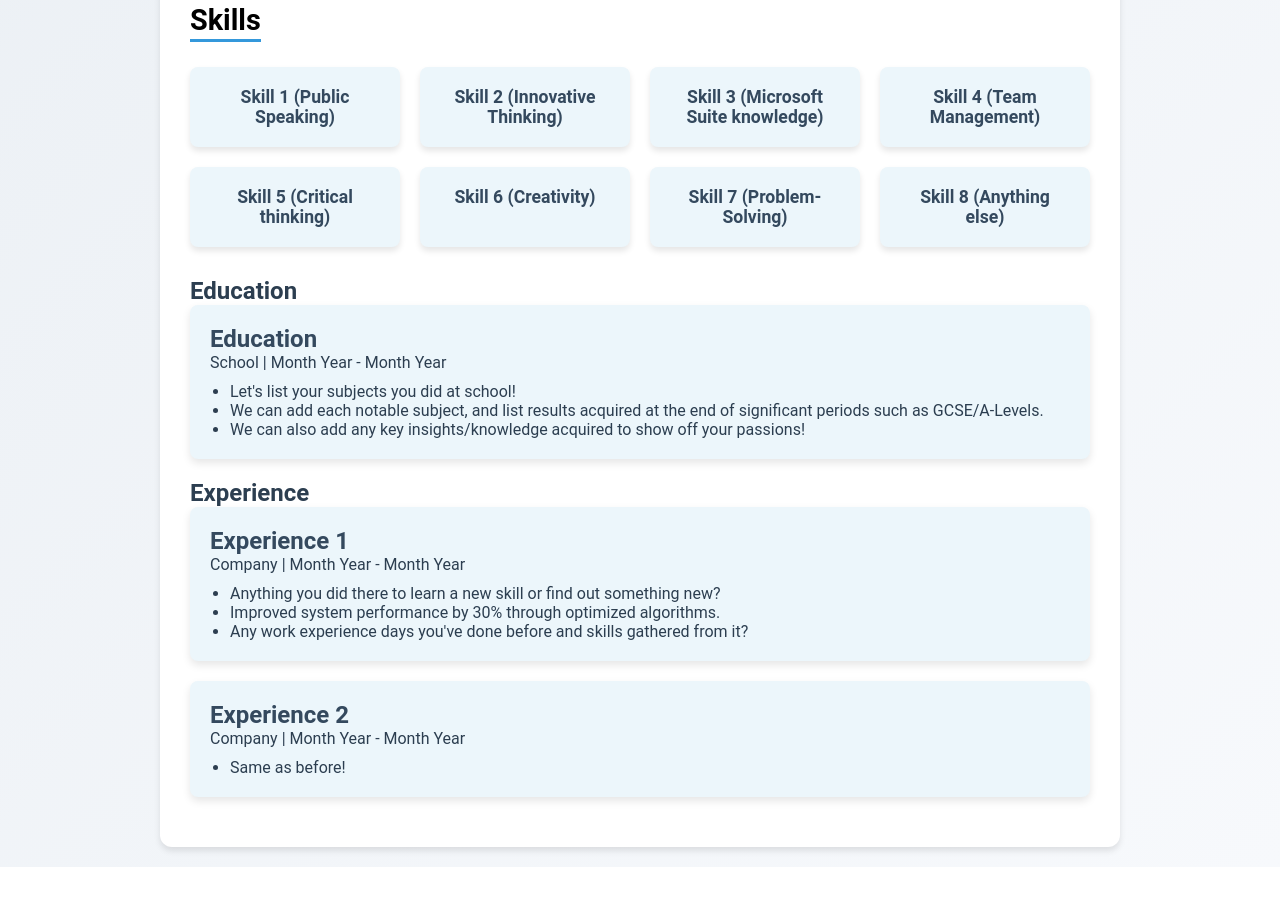
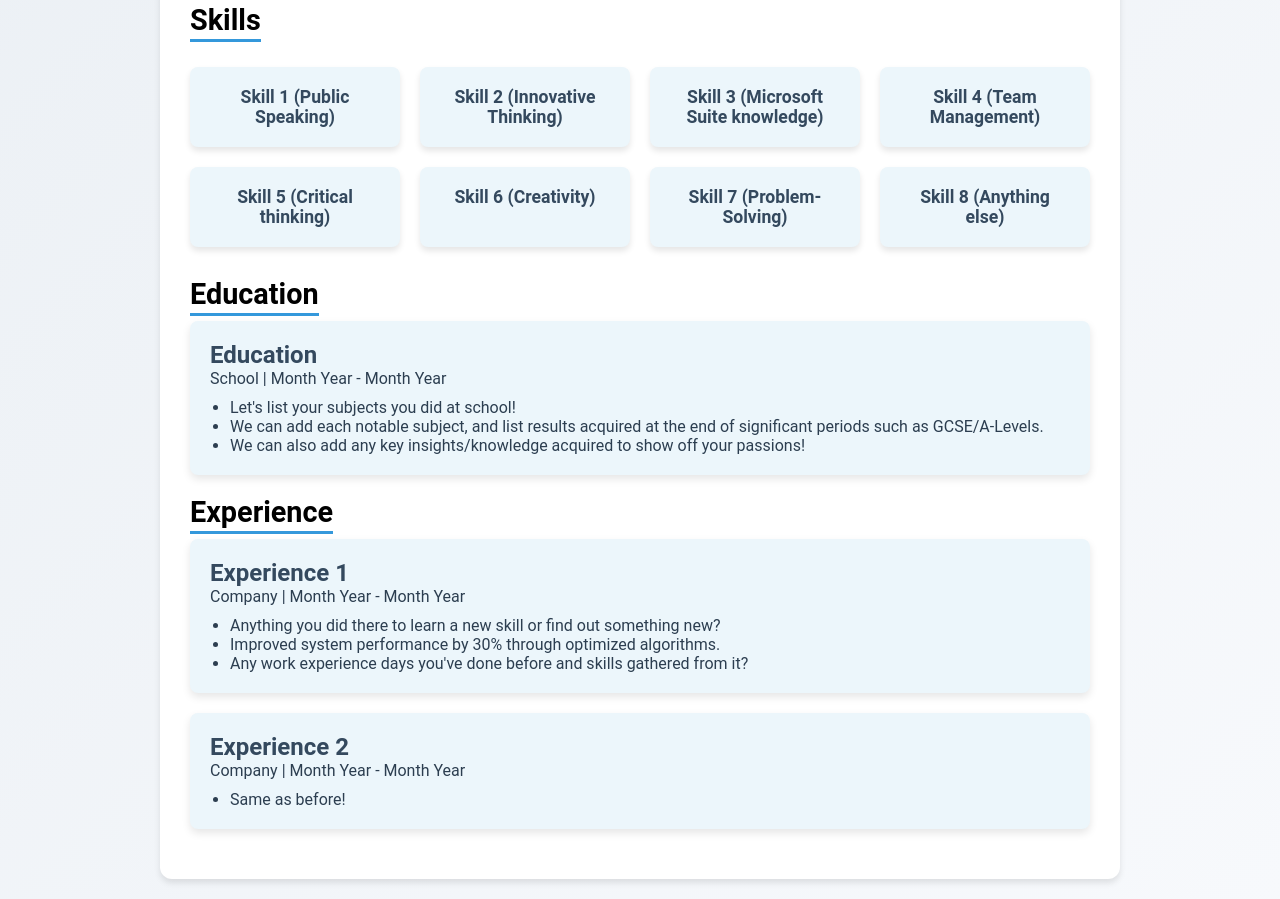
Before and after one commit to CVWebsiteHosting/CVWebsiteHosting, a plain HTML site: page index.html in a window 1280 px wide. Shown: the part 733-1632 px from the top of the page. Before the commit the page ends 1600 px from the top, so only its background shows below. Drawn offline with Linux system fonts and the light colour scheme.

Commit message:
Update index.html

```diff
--- a/index.html
+++ b/index.html
@@ -87,8 +87,11 @@
         </section>
 
         <!-- Education & Experience Section -->
+        <section class="summary-section">
+
       <h2>Education</h2>
 
+    </section>
        <div class="educationexperience-box">
 
 
@@ -103,8 +106,10 @@
             </div>
 
         </section>
+                   <section class="summary-section">
 
             <h2>Experience</h2>
+                         </section>
             <div class="educationexperience-box">
 
 
```
